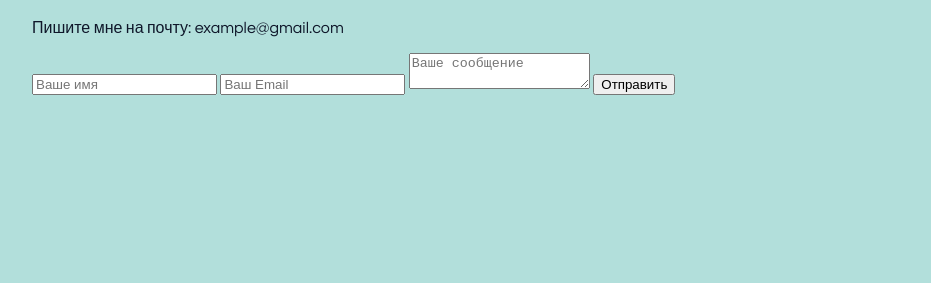
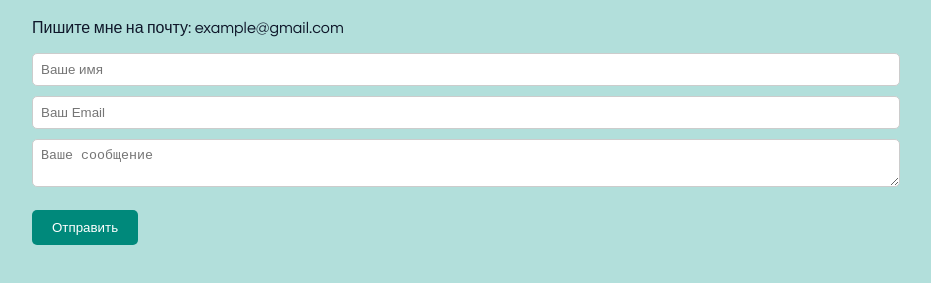
Before and after one commit to koneko2446/my_site, a plain HTML site: page contacts.html in a window 1280 px wide. Shown: the part 177-460 px from the top of the page, without its empty margins (174-1105 px from the left). Drawn offline with Linux system fonts and the light colour scheme.

Commit message:
Update style.css

```diff
--- a/style.css
+++ b/style.css
@@ -39,3 +39,25 @@ img {
     flex-direction: row;
   }
 }
+.hidden {
+    display: none;
+}
+
+
+button {
+    background-color: #00897b;
+    color: white;
+    border: none;
+    padding: 10px 20px;
+    cursor: pointer;
+    margin-top: 10px;
+    border-radius: 5px;
+}
+
+input, textarea {
+    width: 100%;
+    padding: 8px;
+    margin-bottom: 10px;
+    border: 1px solid #ccc;
+    border-radius: 5px;
+}
```
